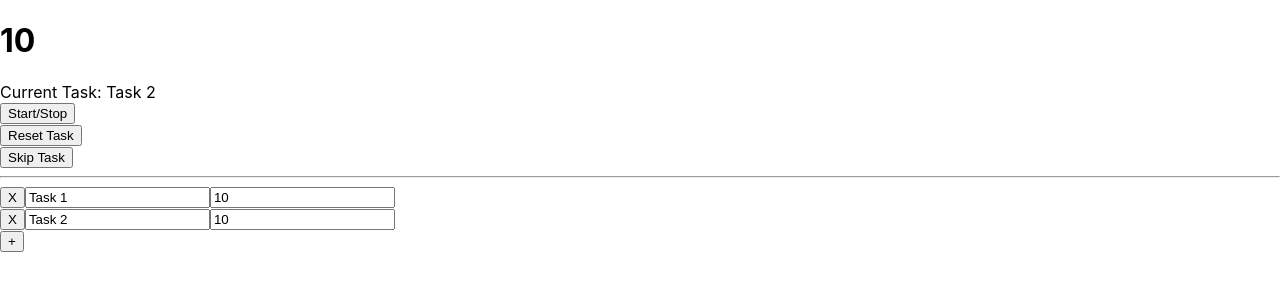
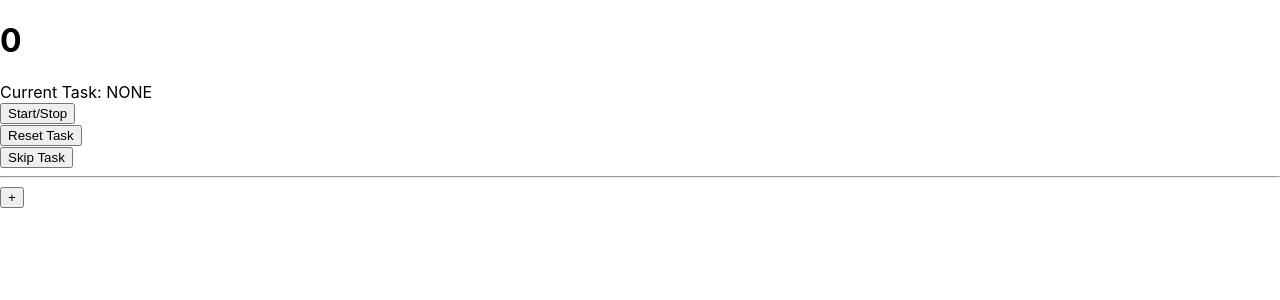
Before and after one commit to ShaiyaJ/timebox, a React (Create React App) app: page / in a window 1280 px wide. Shown: the top 300 px of the page. Built offline with nearby package versions, Linux system fonts and the light colour scheme.

Commit message:
First working build

```diff
--- a/src/components/TaskManager.tsx
+++ b/src/components/TaskManager.tsx
@@ -8,11 +8,15 @@ import type { Task } from "./Timer";
 function addTask(taskList: Task[], setTaskList: any) {
     setTaskList([
         ...taskList,
-        { name: "", duration: 0 }
+        { name: "", duration: 1 }
     ]);
 }
 
 function editTask(taskList: Task[], setTaskList: any, index: number, value: Task) {
+    if (value.duration <= 0 || Number.isNaN(value.duration)) {  // Range check to force value to "1" to avoid weird skipping behavior
+        value.duration = 1;
+    }
+
     setTaskList(
         taskList.map((task, idx) => {
             if (idx === index) {
@@ -24,24 +28,31 @@ function editTask(taskList: Task[], setTaskList: any, index: number, value: Task
     );
 }
 
-function removeTask(taskList: Task[], setTaskList: any, index: number) {    // FIXME
+function removeTask(taskList: Task[], setTaskList: any, currentTask, setCurrentTask, index: number) {    // FIXME
     setTaskList(
         taskList.filter(t => taskList.indexOf(t) !== index)
     );
+
+    if (index <= currentTask) {
+        setCurrentTask(index);
+    }
 }
 
 function TaskManager(
     { taskList, setTaskList, currentTask, setCurrentTask, timeLeft, setTimeLeft }:
     { taskList: Task[], setTaskList: any, currentTask: number, setCurrentTask: any, timeLeft: number, setTimeLeft: any }
 ) {
+    // ADDME:   debounce input to reduce writes to state
+    //          also improves UI as empty durations can exist when debounced
+
     return <>
         {
             // Generating html for each task
             taskList.map((task, idx) => {                                                                                                                                               // ADDME: highlight current task
                 return <div key={idx}>
-                    <button onClick={ () => removeTask(taskList, setTaskList, idx) }>X</button>
+                    <button onClick={ () => removeTask(taskList, setTaskList, currentTask, setCurrentTask, idx) }>X</button>
                     <input type="text"   value={task.name}     onChange={ (e) => editTask(taskList, setTaskList, idx, {name: e.target.value, duration: task.duration } ) } />
-                    <input type="number" value={task.duration} onChange={ (e) => editTask(taskList, setTaskList, idx, {name: task.name, duration: parseInt(e.target.value) } ) } />
+                    <input type="number" value={task.duration} onChange={ (e) => editTask(taskList, setTaskList, idx, {name: task.name, duration: parseInt(e.target.value) } ) } min={1} />
                 </div>
             })
         }
--- a/src/components/Timer.tsx
+++ b/src/components/Timer.tsx
@@ -25,9 +25,7 @@ function printState(taskList, currentTask, timeLeft, timerOn) {
 }
 
 function Timer() {
-    const [taskList, setTaskList] = useState<Task[]>([
-        {name: "Task 1", duration: 10}, {name: "Task 2", duration: 10}
-    ]);
+    const [taskList, setTaskList] = useState<Task[]>([]);
     const [currentTask, setCurrentTask] = useState<number>(0);
     const [timeLeft, setTimeLeft] = useState<number>(0);
     const [timerOn, setTimerOn] = useState<boolean>(false);
--- a/src/components/TimerControl.tsx
+++ b/src/components/TimerControl.tsx
@@ -15,6 +15,8 @@ function resetTask(taskList, currentTask, setTimeLeft) {
 }
 
 function nextTask(taskList, currentTask, setCurrentTask, setTimeLeft) {
+    if (taskList.length === 0) {return}     // Avoids neverending loop when taskList's length is 0
+
     const nextTask = (currentTask+1) % taskList.length;
     setCurrentTask(nextTask);
     setTimeLeft(taskList[nextTask].duration);
@@ -28,12 +30,21 @@ function TimerControl(
         nextTask(taskList, currentTask, setCurrentTask, setTimeLeft);
     }
 
+    // Computing state
+    const name: string | number = (() => {
+        if (taskList.length === 0) {
+            return "NONE"
+        } else {
+            return taskList[currentTask].name;
+        }
+    })();
+
     return <>
         <h1>{timeLeft}</h1>
-        <span>Current Task:</span> {taskList[currentTask].name}                                                         <br />
-        <button onClick={() => toggleTimer(timerOn, setTimerOn)}                                >Start/Stop</button>    <br />
-        <button onClick={() => resetTask(taskList, currentTask, setTimeLeft)}                   >Reset Task</button>    <br />
-        <button onClick={() => nextTask(taskList, currentTask, setCurrentTask, setTimeLeft)}    >Skip Task</button>     <br />
+        <span>Current Task:</span> {name}                                                     <br />
+        <button onClick={() => toggleTimer(timerOn, setTimerOn)}                            >Start/Stop</button>    <br />
+        <button onClick={() => resetTask(taskList, currentTask, setTimeLeft)}               >Reset Task</button>    <br />
+        <button onClick={() => nextTask(taskList, currentTask, setCurrentTask, setTimeLeft)}>Skip Task</button>     <br />
     </>
 }
 
```
